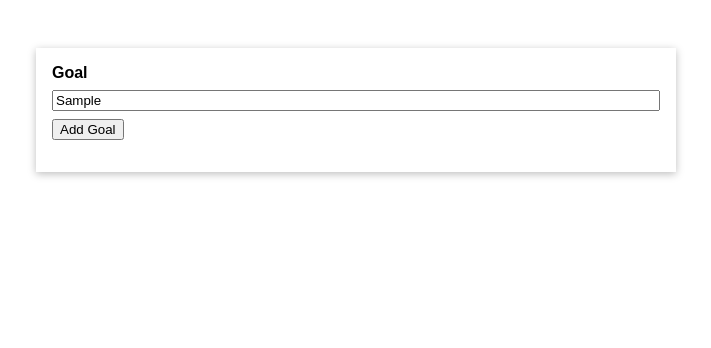
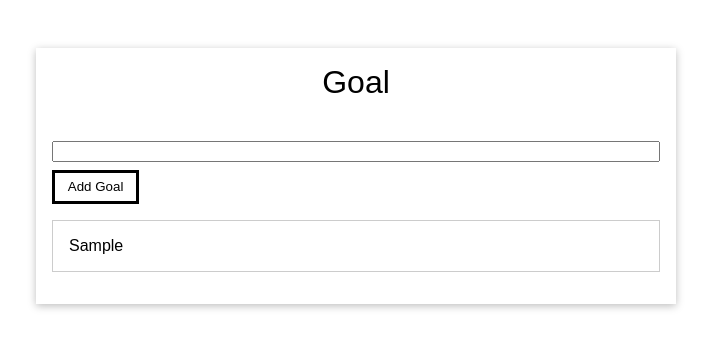
Before and after one commit to morganfula/first-vue, a plain HTML site: page index.html in a window 1280 px wide. Both pictures are taken after typing "Sample" into the empty fields and a click on the button "Add Goal". Shown: the whole page, without its empty margins (284-995 px from the left). Drawn offline with nearby package versions, Linux system fonts and the light colour scheme.

Commit message:
adding vue

```diff
--- a/app.js
+++ b/app.js
@@ -1,3 +1,19 @@
+Vue.createApp({
+  data() {
+    return {
+      goals: [],
+      enteredValue: "",
+    };
+  },
+  methods: {
+    addGoal() {
+      this.goals.push(this.enteredValue);
+      this.enteredValue = "";
+    },
+  },
+}).mount("#app");
+
+// getting access to element
 // const buttonElement = document.querySelector('button');
 // const inputElement = document.querySelector('input');
 // const listElement = document.querySelector('ul');
--- a/index.html
+++ b/index.html
@@ -12,14 +12,14 @@
   <div id="app">
     <div>
       <label for="goal">Goal</label>
-      <input type="text" id="goal" />
-      <button>Add Goal</button>
+      <input type="text" id="goal" v-model="enteredValue" />
+      <button v-on:click="addGoal">Add Goal</button>
     </div>
     <ul>
-
+      <li v-for="goal in goals">{{ goal }}</li>
     </ul>
   </div>
-  <script src="https://cdn.jsdelivr.net/npm/vue@2/dist/vue.js"></script>
+  <script src="https://unpkg.com/vue@next"></script>
   <script src="app.js"></script>
 </body>
 
--- a/style.scss
+++ b/style.scss
@@ -25,7 +25,17 @@ input {
 }
 
 label {
-  font-weight: bold;
+  text-align: center;
+  padding-bottom: 2rem;
+  font-size: 2rem;
+  font-weight: lighter;
+}
+
+button {
+  display: flex;
+  padding: 0.4rem 0.8rem;
+  background-color: white;
+  border: 0.2rem solid black;
 }
 
 ul {
```
Also changed, not shown: css/style.css, 1 other file.
